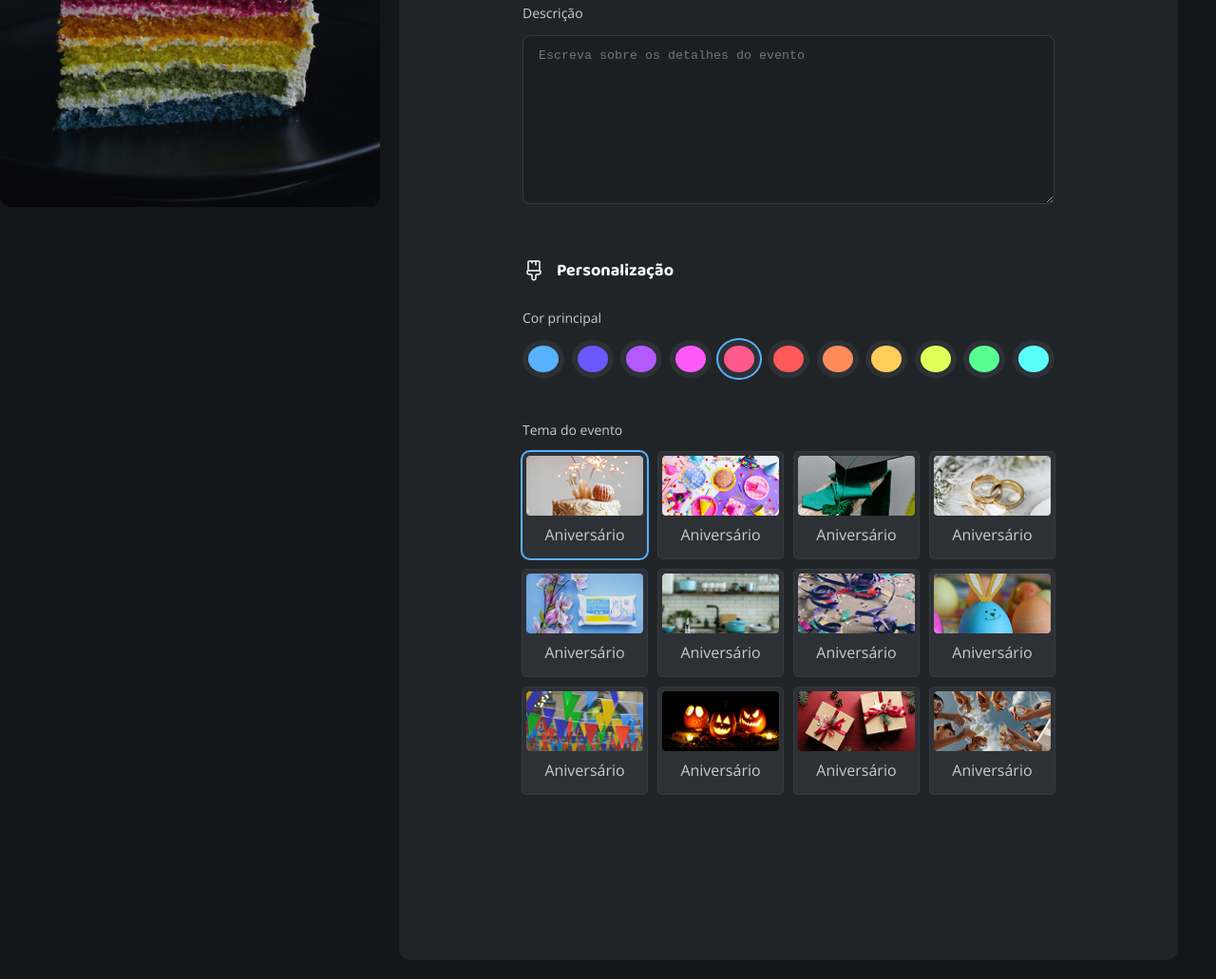
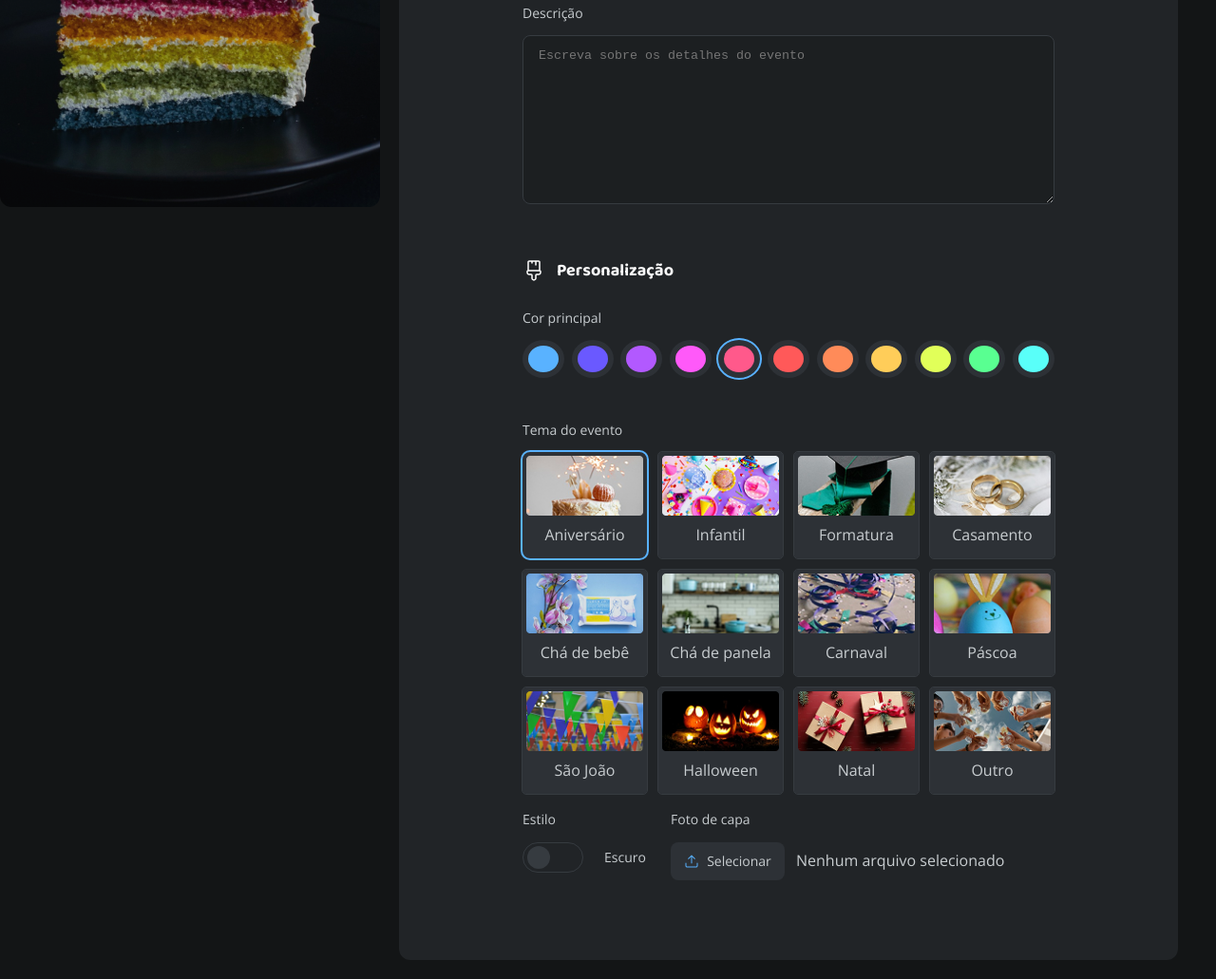
Before and after one commit to devalefhilima/Formulario-de-Convite, a plain HTML site: page index.html in a window 1280 px wide and 1521 px high. Shown: the part 530-1561 px from the top of the page at 95% size. Drawn offline with nearby package versions, Linux system fonts and the light colour scheme.

Commit message:
Finalizando a parte de personalização

```diff
--- a/index.html
+++ b/index.html
@@ -123,67 +123,96 @@
                                 <div class="item">
                                     <input type="radio" name="theme-event" id="theme-event">
                                     <img src="./assets/image/Image-2.png" alt="">
-                                    <span>Aniversário</span>
+                                    <span>Infantil</span>
                                 </div>
 
                                 <div class="item">
                                     <input type="radio" name="theme-event" id="theme-event">
                                     <img src="./assets/image/Image-3.png" alt="">
-                                    <span>Aniversário</span>
+                                    <span>Formatura</span>
                                 </div>
 
                                 <div class="item">
                                     <input type="radio" name="theme-event" id="theme-event">
                                     <img src="./assets/image/Image-4.png" alt="">
-                                    <span>Aniversário</span>
+                                    <span>Casamento</span>
                                 </div>
 
                                 <div class="item">
                                     <input type="radio" name="theme-event" id="theme-event">
                                     <img src="./assets/image/Image-5.png" alt="">
-                                    <span>Aniversário</span>
+                                    <span>Chá de bebê</span>
                                 </div>
 
                                 <div class="item">
                                     <input type="radio" name="theme-event" id="theme-event">
                                     <img src="./assets/image/Image-6.png" alt="">
-                                    <span>Aniversário</span>
+                                    <span>Chá de panela</span>
                                 </div>
 
                                 <div class="item">
                                     <input type="radio" name="theme-event" id="theme-event">
                                     <img src="./assets/image/Image-7.png" alt="">
-                                    <span>Aniversário</span>
+                                    <span>Carnaval</span>
                                 </div>
 
                                 <div class="item">
                                     <input type="radio" name="theme-event" id="theme-event">
                                     <img src="./assets/image/Image-8.png" alt="">
-                                    <span>Aniversário</span>
+                                    <span>Páscoa</span>
                                 </div>
 
                                 <div class="item">
                                     <input type="radio" name="theme-event" id="theme-event">
                                     <img src="./assets/image/Image-9.png" alt="">
-                                    <span>Aniversário</span>
+                                    <span>São João</span>
                                 </div>
 
                                 <div class="item">
                                     <input type="radio" name="theme-event" id="theme-event">
                                     <img src="./assets/image/Image-10.png" alt="">
-                                    <span>Aniversário</span>
+                                    <span>Halloween</span>
                                 </div>
 
                                 <div class="item">
                                     <input type="radio" name="theme-event" id="theme-event">
                                     <img src="./assets/image/Image-11.png" alt="">
-                                    <span>Aniversário</span>
+                                    <span>Natal</span>
                                 </div>
 
                                 <div class="item">
                                     <input type="radio" name="theme-event" id="theme-event">
                                     <img src="./assets/image/Image-12.png" alt="">
-                                    <span>Aniversário</span>
+                                    <span>Outro</span>
+                                </div>
+                            </div>
+                        </div>
+
+                        <div class="other-options">
+                            <div class="input-wrapper flex gap-1">
+                                <div class="switch">
+                                    <label>Estilo</label>
+                                    <label class="toggle">
+                                        <input type="checkbox">
+                                        <span class="slider"></span>
+                                        <span class="label"></span>
+                                    </label>
+                                </div>
+
+                                <div class="cover-photo">
+                                    <div class="droped">
+                                        <label for="">Foto de capa</label>
+                                        <div class="file-wrapper">
+                                            <label for="upload">
+                                                <svg class="color-svg" width="16" height="16" viewBox="0 0 32 32" fill="none" xmlns="http://www.w3.org/2000/svg">
+                                                    <path fill-rule="evenodd" clip-rule="evenodd" d="M15.2929 3.29289C15.6834 2.90237 16.3166 2.90237 16.7071 3.29289L23.3738 9.95956C23.7643 10.3501 23.7643 10.9832 23.3738 11.3738C22.9832 11.7643 22.3501 11.7643 21.9596 11.3738L17 6.41421V20C17 20.5523 16.5523 21 16 21C15.4477 21 15 20.5523 15 20V6.41421L10.0404 11.3738C9.64992 11.7643 9.01675 11.7643 8.62623 11.3738C8.2357 10.9832 8.2357 10.3501 8.62623 9.95956L15.2929 3.29289ZM4 19C4.55228 19 5 19.4477 5 20V25.3333C5 25.7754 5.17559 26.1993 5.48816 26.5118C5.80072 26.8244 6.22464 27 6.66667 27H25.3333C25.7754 27 26.1993 26.8244 26.5118 26.5118C26.8244 26.1993 27 25.7754 27 25.3333V20C27 19.4477 27.4477 19 28 19C28.5523 19 29 19.4477 29 20V25.3333C29 26.3058 28.6137 27.2384 27.9261 27.9261C27.2384 28.6137 26.3058 29 25.3333 29H6.66667C5.69421 29 4.76157 28.6137 4.07394 27.9261C3.38631 27.2384 3 26.3058 3 25.3333V20C3 19.4477 3.44772 19 4 19Z" fill="white"/>
+                                                </svg>
+                                                Selecionar
+                                                <input type="file" name="upload" id="upload">
+                                            </label>
+                                            <span>Nenhum arquivo selecionado</span>
+                                        </div>
+                                    </div>
                                 </div>
                             </div>
                         </div>
--- a/styles/fields/index.css
+++ b/styles/fields/index.css
@@ -1,4 +1,6 @@
 @import url(./radio.css);
+@import url(./slider.css);
+@import url(./upload.css);
 
 input {
     height: 3rem;
--- /dev/null
+++ b/styles/fields/slider.css
@@ -0,0 +1,53 @@
+.toggle {
+    display: flex;
+    align-items: center;
+    cursor: pointer;
+    gap: 0.75rem;
+
+
+    & .slider {
+        position: relative;
+        width: 4rem;
+        height: 2rem;
+        border-radius: 999px;
+        border: 1px solid var(--input-stroke);
+    }
+
+    & .slider:before {
+        content: "";
+        position: absolute;
+        top: 50%;
+        left: 0.25rem;
+        width: 1.5rem;
+        height: 1.5rem;
+        background-color: var(--input-stroke);
+        border-radius: 50%;
+        transform: translateY(-50%);
+    }
+
+    & input:checked + .slider {
+        background-color: var(--brand-light);
+    }
+
+    & input:checked + .slider::before {
+        background: white;
+        margin-left: 1.9rem;
+    }
+
+    & .label {
+         width: 4rem;
+        text-align: center;
+    }
+
+    & .label::before {
+        content: "Escuro";
+    }
+
+    & input:checked + .slider + .label::before  {
+        content: "Claro";
+    }
+
+    & input {
+        display: none;
+    }
+}
--- /dev/null
+++ b/styles/fields/upload.css
@@ -0,0 +1,33 @@
+.cover-photo {
+    & .file-wrapper {
+        display: flex;
+        justify-content: center;
+        align-items: center;
+        gap: .75rem;
+
+        & label {
+            display: flex;
+            border-radius: .5rem;
+            background: var(--shape-button);
+            position: relative;
+            justify-content: center;
+            align-items: center;
+            width: 7.5rem;
+            height: 2.5rem;
+            gap: .5rem;
+            margin-bottom: 0;
+
+            & .color-svg path {
+                fill: var(--brand-light);
+            }
+
+            & input {
+                position: absolute;
+                width: 7.5rem;
+                height: 2.5rem;
+                opacity: 0;
+                inset: 0;
+            }
+        }
+    }
+}
```
Also changed, not shown: assets/icons/upload.svg (deleted).
